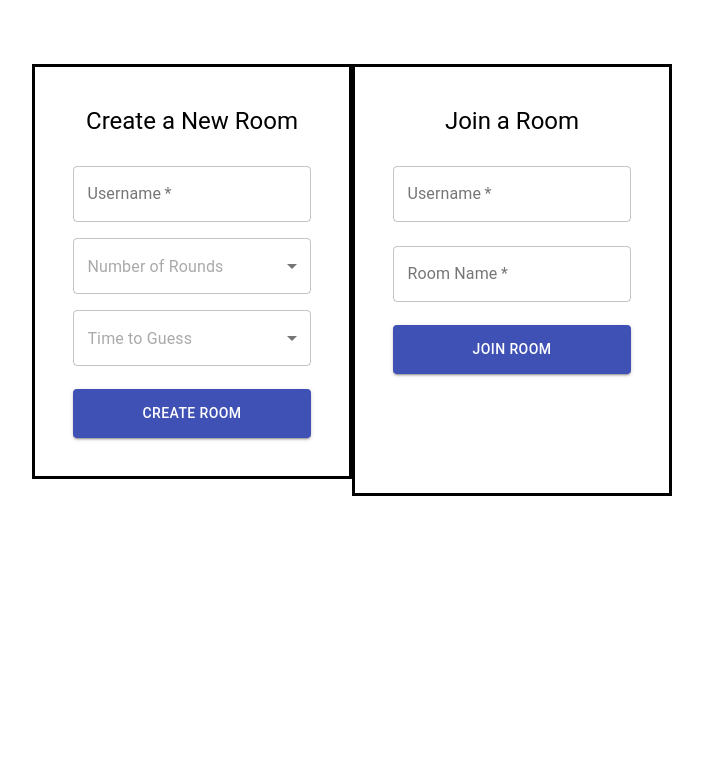
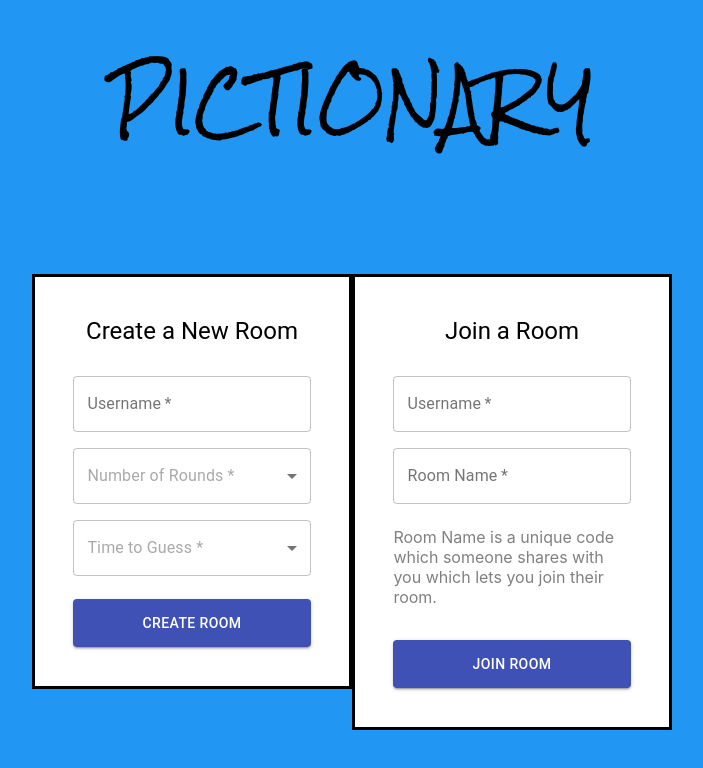
Before and after one commit to SPS-Team81/Pictionary, a React (Create React App) app in the folder client/: page / in a window 1280 px wide. Shown: the top 768 px of the page, without its empty margins (288-991 px from the left). Built offline with nearby package versions, Linux system fonts and the light colour scheme; no server answers.

Commit message:
Modify front page

```diff
--- a/client/public/index.html
+++ b/client/public/index.html
@@ -25,6 +25,7 @@
       Learn how to configure a non-root public URL by running `npm run build`.
     -->
     <link href="https://fonts.googleapis.com/icon?family=Material+Icons" rel="stylesheet">
+    <link href='https://fonts.googleapis.com/css?family=Rock Salt' rel='stylesheet'>
     <title>Pictionary</title>
   </head>
   <body>
--- a/client/src/components/ChatBox.js
+++ b/client/src/components/ChatBox.js
@@ -56,7 +56,7 @@
             roomName: _roomName,
             message: this.state.message,
         };
-        if(this.state.message.length!=0) {
+        if (this.state.message.length !== 0) {
             socket.emit('sendMessage', data);
         }
 
--- a/client/src/components/Join.js
+++ b/client/src/components/Join.js
@@ -4,7 +4,7 @@
 import TextField from '@material-ui/core/TextField';
 import Grid from '@material-ui/core/Grid';
 import Typography from '@material-ui/core/Typography';
-import { MenuItem, InputLabel, Select, FormControl, Input } from '@material-ui/core';
+import { MenuItem, Select } from '@material-ui/core';
 import { makeStyles } from "@material-ui/core/styles";
 import { joinPlayerInGame } from '../api';
 
@@ -89,7 +89,17 @@
 
     render() {
         return (
-            <Grid container className="layoutContainer">
+            <Grid container className="layoutContainer back">
+                <Grid item md={4} lg={4}></Grid>
+
+                <Grid item md={4} lg={4}>
+                    <div className="main-title">
+                        PICTIONARY
+                    </div>
+                </Grid>
+
+                <Grid item md={4} lg={4}></Grid>
+
                 <Grid item md={3} lg={3}></Grid>
 
                 <Grid item md={3} lg={3}>
@@ -112,7 +122,7 @@
 
                             <Select
                                 variant="outlined"
-                                style={{marginTop: 8, marginBottom: 8}}
+                                style={{ marginTop: 8, marginBottom: 8 }}
                                 required
                                 fullWidth
                                 displayEmpty
@@ -124,7 +134,7 @@
                                 renderValue={
                                     this.state.numberOfRounds !== 0
                                         ? undefined
-                                        : () => <Placeholder>Number of Rounds</Placeholder>
+                                        : () => <Placeholder>Number of Rounds *</Placeholder>
                                 }
                             >
                                 <MenuItem value={1}>1</MenuItem>
@@ -146,7 +156,7 @@
 
                             <Select
                                 variant="outlined"
-                                style={{marginTop: 8, marginBottom: 8}}
+                                style={{ marginTop: 8, marginBottom: 8 }}
                                 required
                                 fullWidth
                                 displayEmpty
@@ -158,7 +168,7 @@
                                 renderValue={
                                     this.state.timeToGuess !== 0
                                         ? undefined
-                                        : () => <Placeholder>Time to Guess</Placeholder>
+                                        : () => <Placeholder>Time to Guess *</Placeholder>
                                 }
                             >
                                 <MenuItem value={10}>10</MenuItem>
@@ -207,7 +217,7 @@
                 </Grid>
 
                 <Grid item md={3} lg={3}>
-                    <div className="paper" style={{ paddingBottom: 119 }}>
+                    <div className="paper">
                         <Typography component="h1" variant="h5">
                             Join a Room
                         </Typography>
@@ -225,7 +235,7 @@
                             />
                             <TextField
                                 variant="outlined"
-                                margin="normal"
+                                style={{ marginTop: 8, marginBottom: 8 }}
                                 required
                                 fullWidth
                                 id="roomName"
@@ -234,6 +244,7 @@
                                 value={this.state.roomName}
                                 onChange={this.setRoomName}
                             />
+                            <p style={{ color: "gray", marginTop: 15, marginBottom: 18 }}>Room Name is a unique code which someone shares with you which lets you join their room.</p>
                             <Button
                                 fullWidth
                                 variant="contained"
--- a/client/src/components/LeaderBoard.js
+++ b/client/src/components/LeaderBoard.js
@@ -1,5 +1,5 @@
 import React from 'react';
-import { Grid, Table, TableBody, TableRow, TableCell, Button } from '@material-ui/core';
+import { Grid, Table, TableBody, TableRow, TableCell } from '@material-ui/core';
 import './leaderboard.css';
 import { socket } from '../api';
 
--- a/client/src/components/join.css
+++ b/client/src/components/join.css
@@ -1,5 +1,5 @@
 .paper {
-    margin-top: 5vw;
+    margin-top: 0vw;
     display: flex;
     flex-direction: column;
     align-items: center;
@@ -16,3 +16,26 @@
     width: 100%;
     margin-top: 1vw;
 }
+
+.main-title {
+    margin-top: 2vw;
+    margin-bottom: 2vw;
+    display: flex;
+    flex-direction: column;
+    align-items: center;
+    font-size: 5vw;
+    font-family: 'Rock Salt';
+}
+
+.back {
+    background-color:  #2196F3;
+    position:fixed;
+    width:100%;
+    height:100%;
+}
+
+.intro {
+    border-style: solid;
+    background-color: #a3cdf0;
+    padding: 1vw;
+}
```
